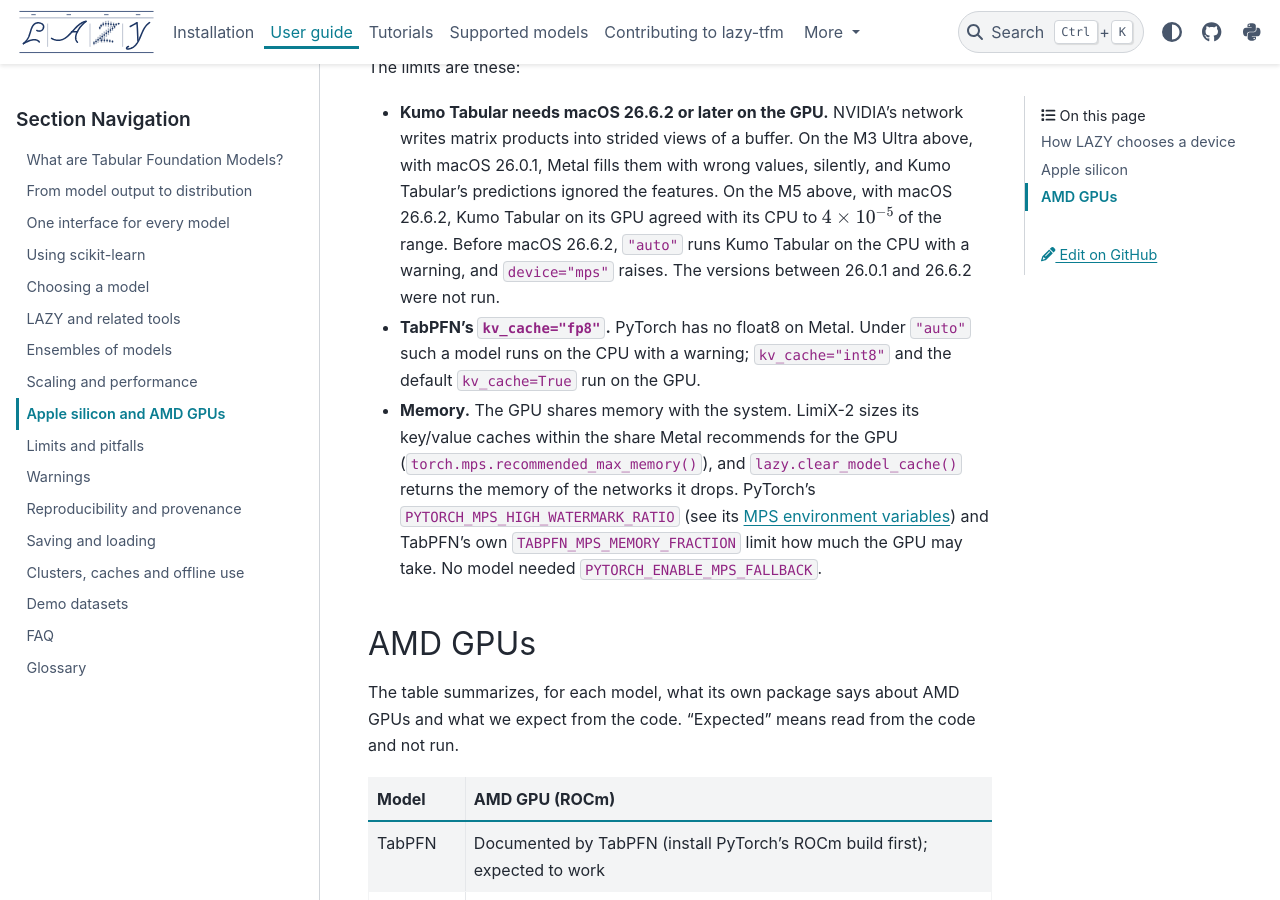
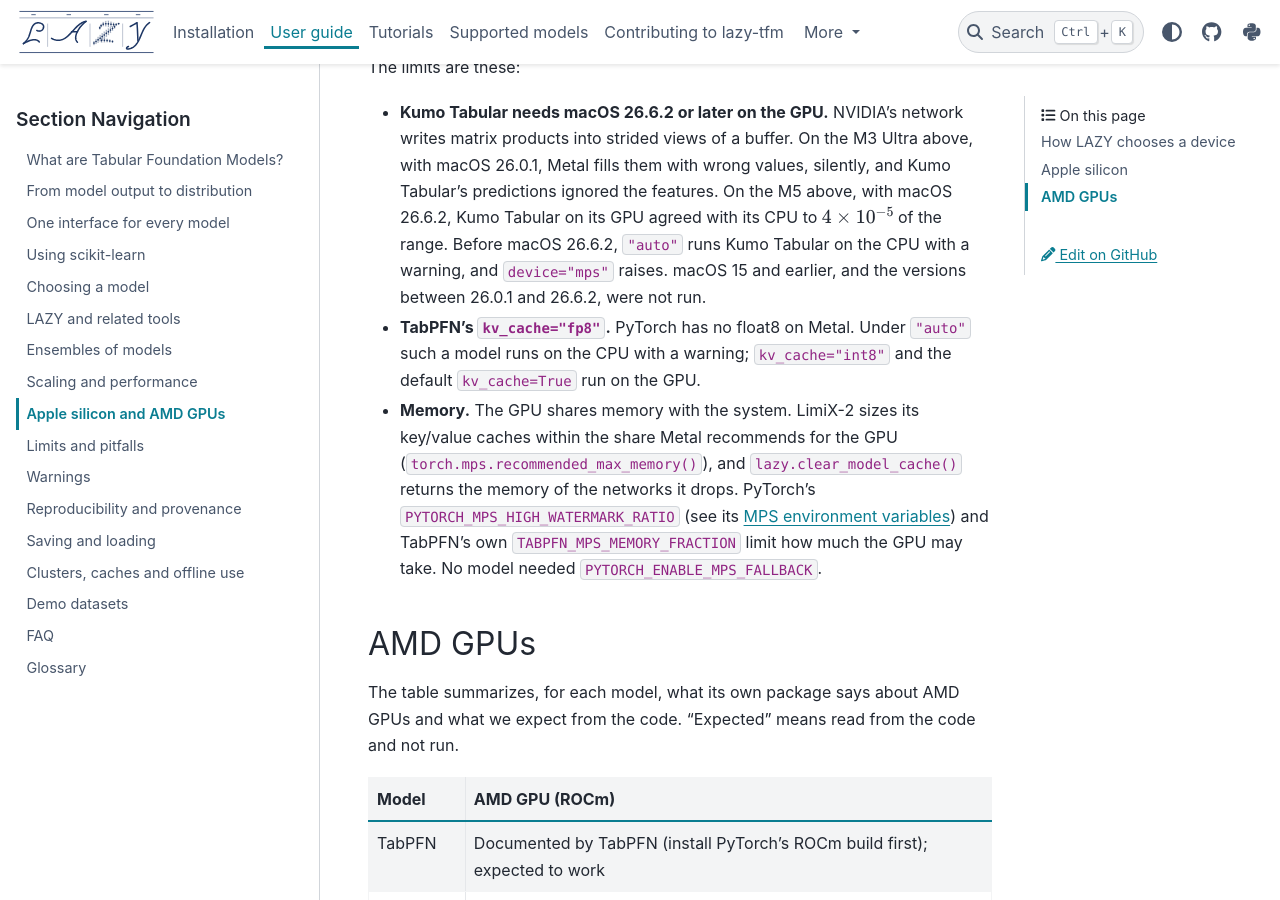
Before and after one commit to biprateep/lazy-tfm, a Sphinx documentation site: the page built from docs/guide/hardware.md, in a window 1280 px wide and 900 px high, scrolled down 1547 px. Built offline with Sphinx 7.4.7 and the PyData theme 0.15.4, drawn with Linux system fonts in a browser that asks for light colours; pages that are not in the unit, such as notebooks, are missing from menus.

Commit message:
Address the review of the macOS check for Kumo Tabular
Read the macOS version only for MPS, and say in the warning what
platform.mac_ver() read, so a Python that reads 16.0 or nothing shows
it. Keep the measurements in the hardware guide alone, note that macOS
15 and earlier were not run, drop test cases that repeat a comparison,
and rewrap a docs line.

Co-Authored-By: Claude Opus 5.5 <noreply@anthropic.com>

```diff
--- a/docs/guide/hardware.md
+++ b/docs/guide/hardware.md
@@ -61,8 +61,8 @@ The limits are these:
   Kumo Tabular's predictions ignored the features. On the M5 above, with
   macOS 26.6.2, Kumo Tabular on its GPU agreed with its CPU to
   $4 \times 10^{-5}$ of the range. Before macOS 26.6.2, `"auto"` runs Kumo
-  Tabular on the CPU with a warning, and `device="mps"` raises. The versions
-  between 26.0.1 and 26.6.2 were not run.
+  Tabular on the CPU with a warning, and `device="mps"` raises. macOS 15 and
+  earlier, and the versions between 26.0.1 and 26.6.2, were not run.
 - **TabPFN's `kv_cache="fp8"`.** PyTorch has no float8 on Metal. Under
   `"auto"` such a model runs on the CPU with a warning; `kv_cache="int8"` and
   the default `kv_cache=True` run on the GPU.
```
Also changed, not shown: docs/adding_a_backend.md (+4 -3 lines), 2 other files.
